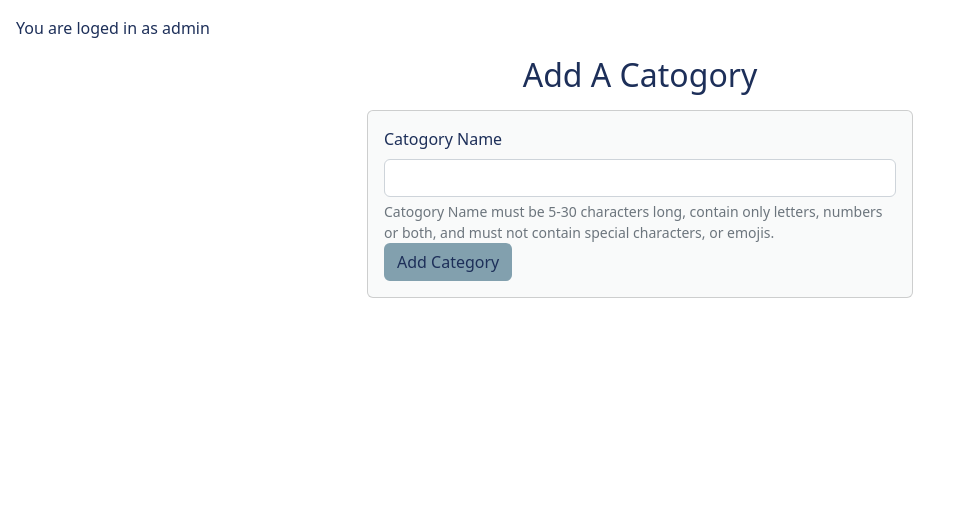
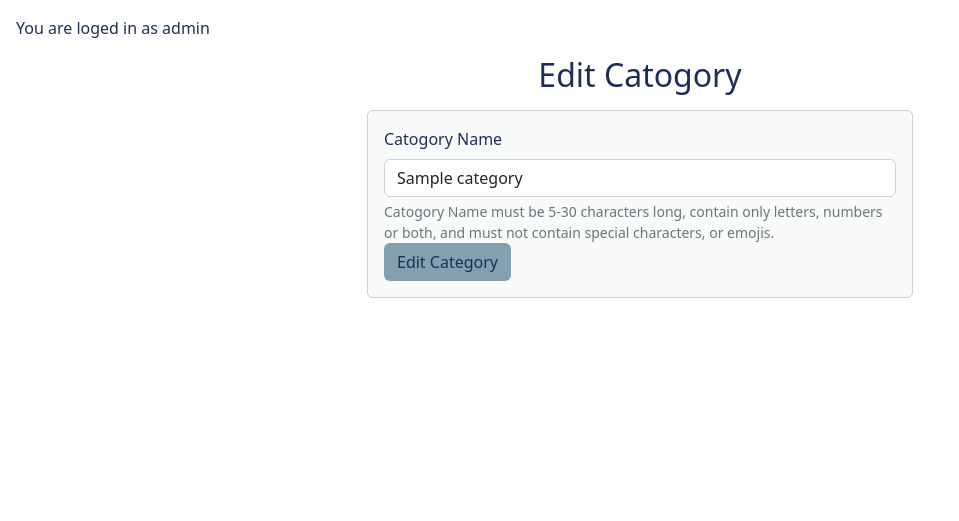
Before and after one commit to Ed-Whyatt/movie-lounge-ms-3, a Flask app: page /edit_category/1 in a window 1280 px wide. Shown: the part 82-603 px from the top of the page, without its empty margins (0-959 px from the left). Run offline with Flask 2, Linux system fonts and the light colour scheme; the visitor is signed in with stand-in values (Sample User, id 1); tables that the repository leaves empty hold one stand-in row (values such as "Sample post").

Commit message:
Edit add category bolieplate for edit category template

```diff
--- a/movielounge/templates/edit_category.html
+++ b/movielounge/templates/edit_category.html
@@ -1,7 +1,7 @@
 {% extends "base.html" %}
 {% block content %}
 
-<h2 class="text-center lounge-blue-text mt-3 mb-3">Add A Catogory</h2>
+<h2 class="text-center lounge-blue-text mt-3 mb-3">Edit Catogory</h2>
 
 <div class="row">
     <div class="col-12 col-md-6 offset-md-3">
@@ -9,17 +9,17 @@
 <div class="card lounge-white-bg">
     <div class="card-body">
         <!-- Form from bootstrap -->
-        <form method="POST" action="{{ url_for('add_category') }}">
+        <form method="POST" action="{{ url_for('edit_category', category_id=category.id) }}">
 
             <!-- Password input id = password-->
             <label for="category_name" class="form-label lounge-blue-text">Catogory Name</label>
             <input type="text" id="category_name" name="category_name" minlength="5" maxlength="30"
-             class="form-control" aria-describedby="category_nameHelpBlock" required>
+             class="form-control" aria-describedby="category_nameHelpBlock" value="{{ category.category_name }}" required>
             <div id="category_nameHelpBlock" class="form-text">
                 Catogory Name must be 5-30 characters long, contain only letters, numbers or both,
                 and must not contain special characters, or emojis.
             </div>
-            <button type="submit" class="btn lounge-light-blue-bg lounge-blue-text">Add Category</button>
+            <button type="submit" class="btn lounge-light-blue-bg lounge-blue-text">Edit Category</button>
         </form>
         <!-- End of form -->
     </div>
```
